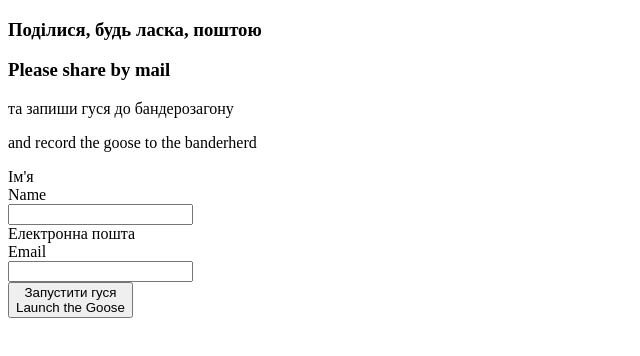
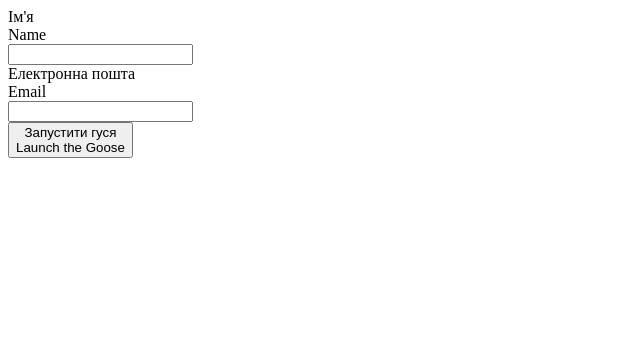
Before and after one commit to OlehKonyk/test, a plain HTML site: page index.html in a window 1280 px wide. Shown: the whole page, without its empty margins (0-640 px from the left). Drawn offline with Linux system fonts and the light colour scheme.

Commit message:
first cot

```diff
--- a/index.html
+++ b/index.html
@@ -7,32 +7,12 @@
 </head>
 <body>
     <form
-          onsubmit="return validateEmail()"
+
           action="#"
           class="form-container"
           id="form"
           netlify
         >
-          <div class="form-text">
-            <div class="ua-content">
-              <h3 class="form-title">Поділися, будь ласка, поштою
-              </h3>
-            </div>
-            <div class="en-content active">
-              <h3 class="form-title">Please share by mail
-              </h3>
-            </div>
-          </div>
-            <div class="form-text">
-            <div class="ua-content">
-              <p class="form-descr">та запиши гуся до бандерозагону
-              </p>
-            </div>
-            <div class="en-content active">
-              <p class="form-descr">and record the goose to the banderherd
-              </p>
-            </div>
-          </div>
           <div class="form-field">
             <label for="user-name" class="form-field-lable">
               <div class="ua-content">Ім'я</div>
--- a/index.js
+++ b/index.js
@@ -1,8 +1,5 @@
 form.addEventListener("submit", function (e) {
     e.preventDefault();
-
-
-
     const formData = new FormData(form);
 
     launchBtn.setAttribute("disabled", true);
```
